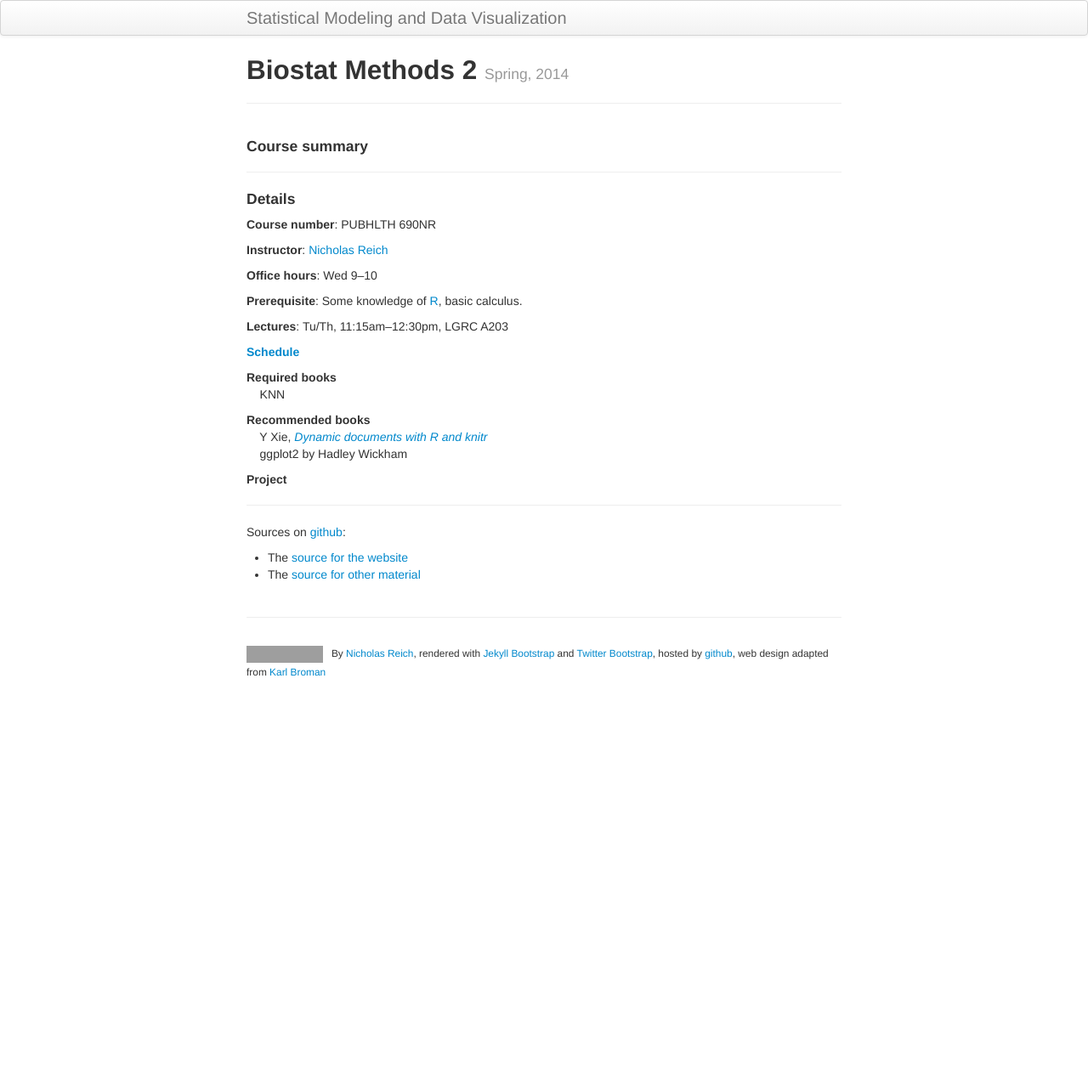
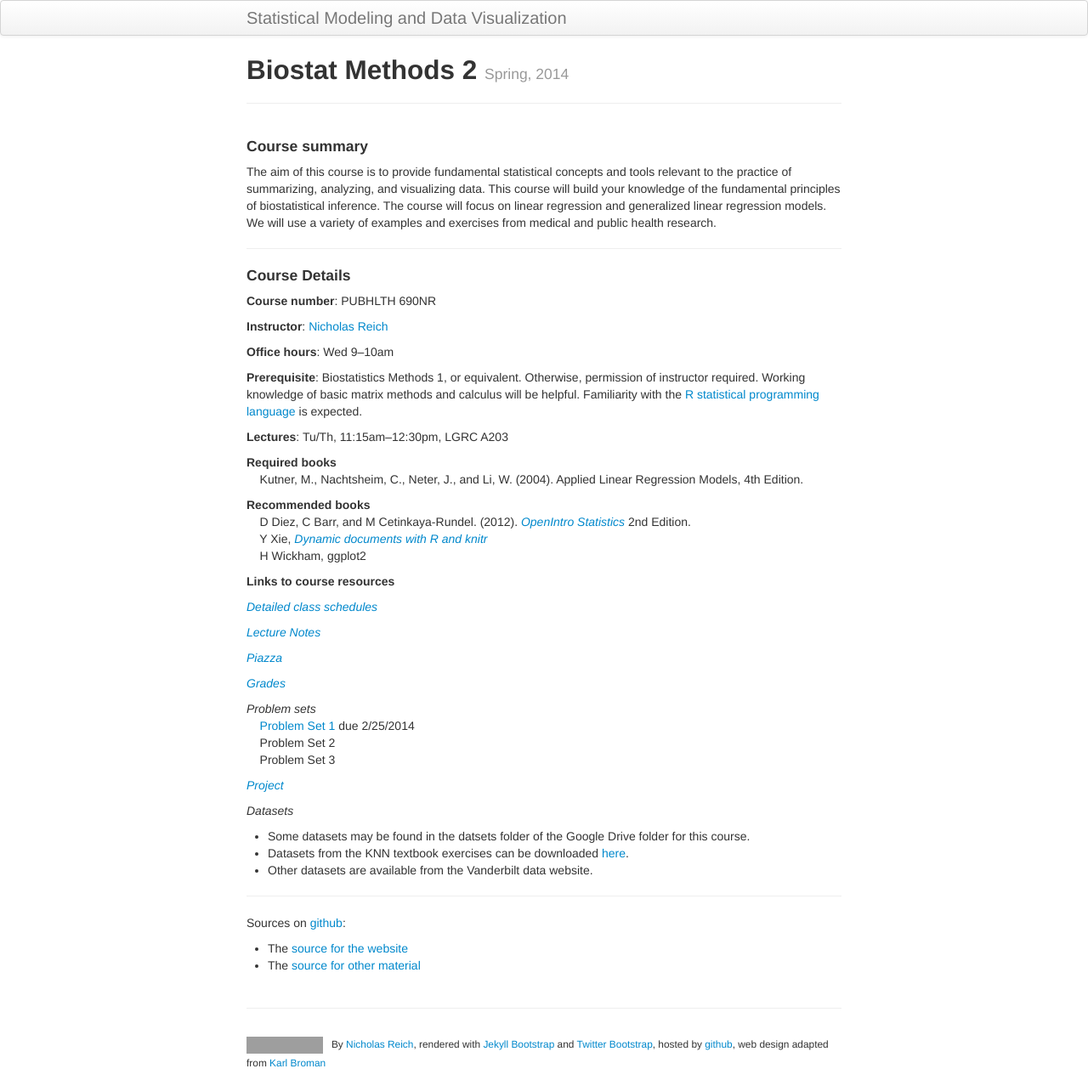
Before and after one commit to nickreich/methods2, a Jekyll site: the page built from index.md, in a window 1280 px wide. Shown: the whole page at 85% size. Built offline with Jekyll 4.4.1, drawn with Linux system fonts in a browser that asks for light colours; Markdown is read by kramdown in place of the engine named in the settings; before the commit the page ends 900 px from its top, so only the background shows below that; grey boxes are pictures that could not be loaded.

Commit message:
draft of working website, notes.md aded, lectures shuffled.

```diff
--- a/_config.yml
+++ b/_config.yml
@@ -4,7 +4,6 @@ permalink: /:categories/:year/:month/:day/:title
 
 exclude: [".rvmrc", ".rbenv-version", "README.md", "Rakefile", "changelog.md"]
 pygments: true
-markdown: redcarpet
 
 # Themes are encouraged to use these universal variables
 # so be sure to set them if your theme uses them.
--- a/index.md
+++ b/index.md
@@ -6,34 +6,52 @@ tagline: Spring, 2014
 
 
 #### Course summary
-
+The aim of this course is to provide fundamental statistical concepts and tools relevant to the practice of summarizing, analyzing, and visualizing data. This course will build your knowledge of the fundamental principles of biostatistical inference. The course will focus on linear regression and generalized linear regression models. We will use a variety of examples and exercises from medical and public health research.
 
 ---
 
-#### Details
+#### Course Details
 
 **Course number**: PUBHLTH 690NR
 
 **Instructor**: [Nicholas Reich](http://people.umass.edu/nick)
 
-**Office hours**: Wed 9&ndash;10
+**Office hours**: Wed 9&ndash;10am
 
-**Prerequisite**: Some knowledge of [R](http://www.r-project.org), basic calculus.
+**Prerequisite**: Biostatistics Methods 1, or equivalent. Otherwise, permission of instructor required. Working knowledge of basic matrix methods and calculus will be helpful. Familiarity with the [R statistical programming language](http://www.r-project.org) is expected.
 
 **Lectures**: Tu/Th, 11:15am&ndash;12:30pm, LGRC A203
 
-**[Schedule](pages/schedule.html)**
-
-<!--**[Resources and further reading](pages/resources.html)** -->
-
 **Required books** <br>
-&nbsp; &nbsp; KNN
+&nbsp; &nbsp; Kutner, M., Nachtsheim, C., Neter, J., and Li, W. (2004). Applied Linear Regression Models, 4th Edition.
 
 **Recommended books** <br>
+&nbsp; &nbsp; D Diez, C Barr, and M Cetinkaya-Rundel. (2012). _[OpenIntro Statistics](http://www.openintro.org/stat/index.php)_ 2nd Edition. <br>
 &nbsp; &nbsp; Y Xie, _[Dynamic documents with R and knitr](http://www.amazon.com/exec/obidos/ASIN/1482203537/7210-20)_<br>
-&nbsp; &nbsp; ggplot2 by Hadley Wickham
+&nbsp; &nbsp; H Wickham, ggplot2
 
-**Project**
+**Links to course resources**
+
+*[Detailed class schedules](pages/schedule.html)*
+
+*[Lecture Notes](pages/notes.html)*
+
+*[Piazza](https://piazza.com/umass/spring2014/pubhlth690nr/home)*
+
+*[Grades](pages/grades.html)*
+
+*Problem sets*<br>
+&nbsp; &nbsp; [Problem Set 1](pages/ps1.html) due 2/25/2014<br>
+&nbsp; &nbsp; Problem Set 2<br>
+&nbsp; &nbsp; Problem Set 3
+
+*[Project](pages/project.html)*
+
+*Datasets*
+ * Some datasets may be found in the datsets folder of the Google Drive folder for this course.
+ * Datasets from the KNN textbook exercises can be downloaded [here](https://netfiles.umn.edu/users/nacht001/www/nachtsheim/index.html).
+ * Other datasets are available from the Vanderbilt data website.
+
 
 ---
 
```
Also changed, not shown: pages/notes.md (added, +17 -0 lines), pages/project.md (+1 -1 lines), pages/schedule.md (+1 -1 lines), 7 other files.
